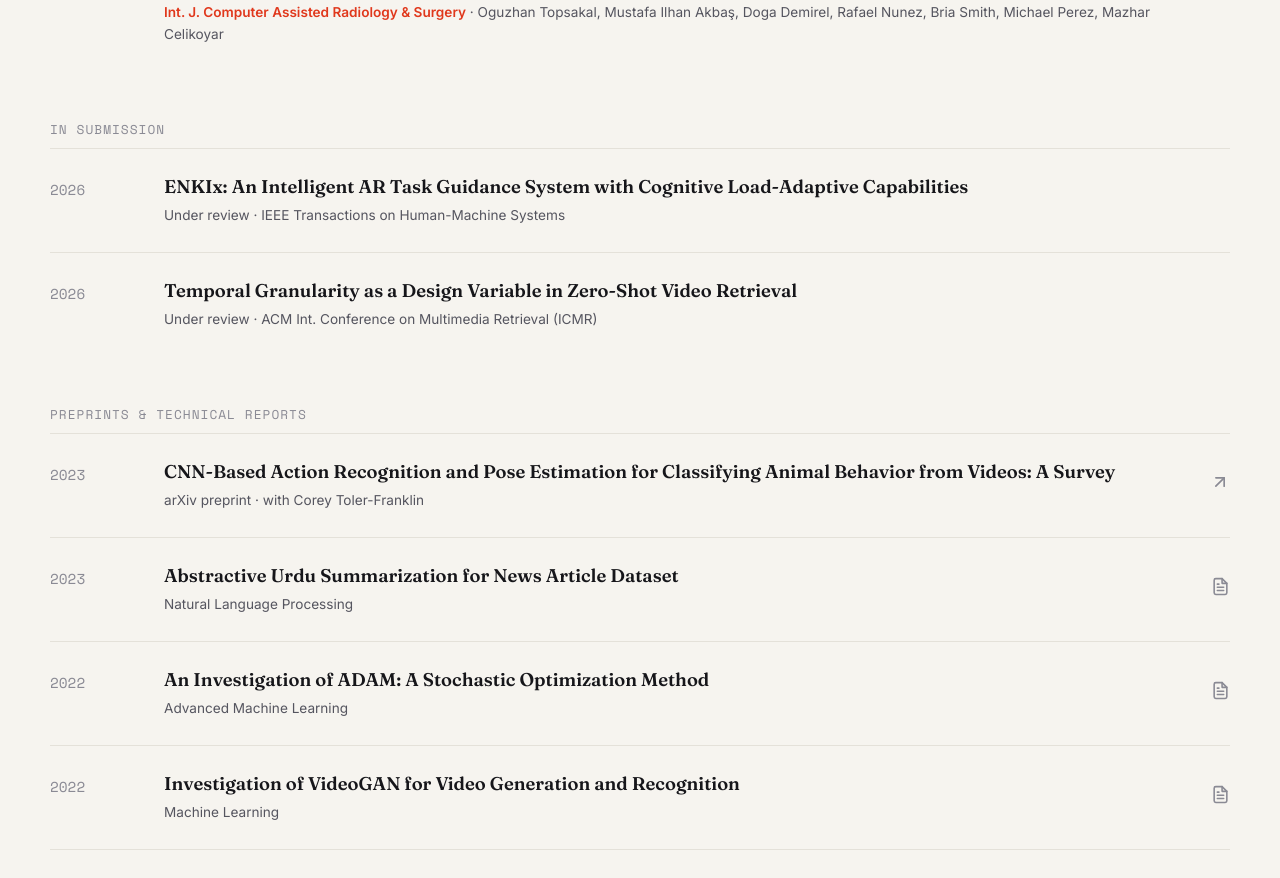
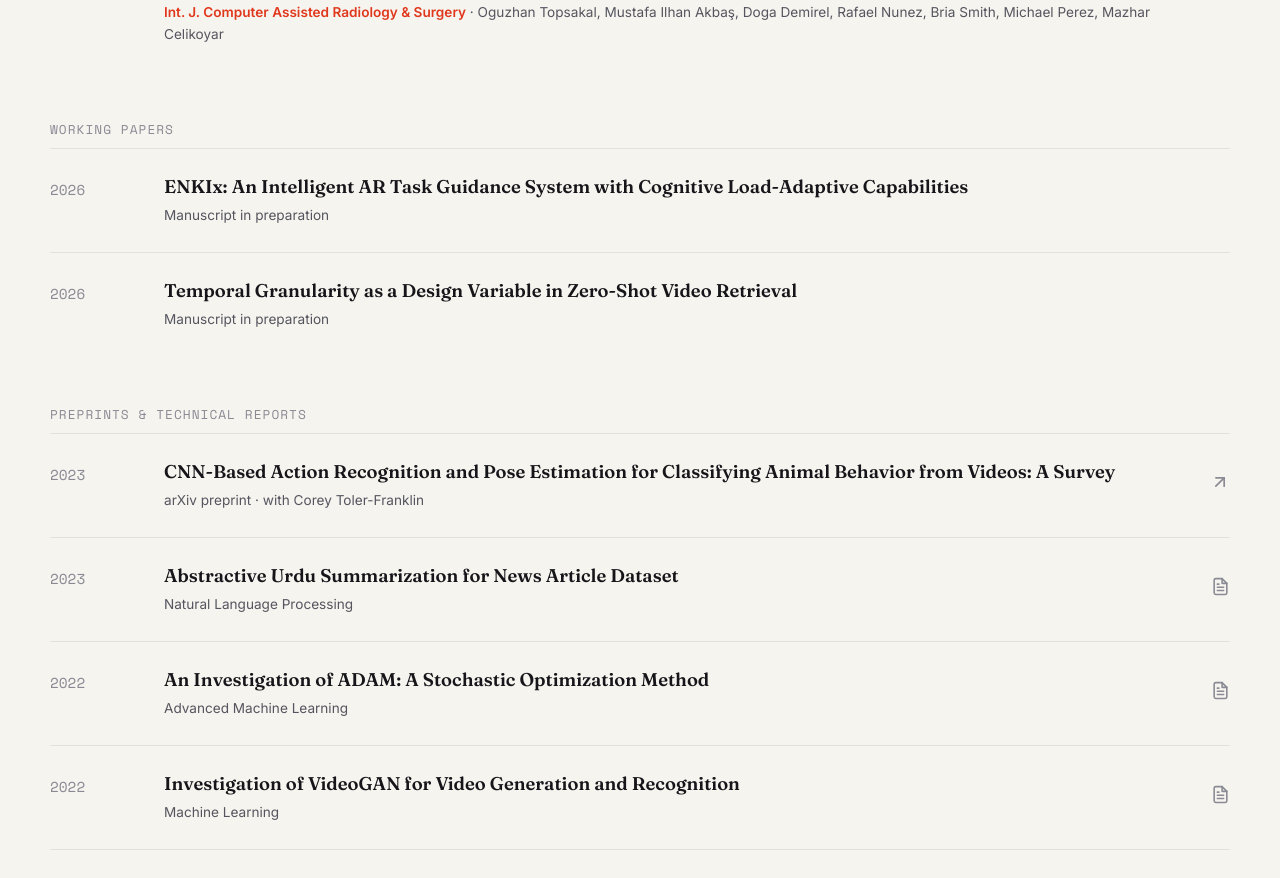
Before and after one commit to michaelperez023/michaelperez-portfolio, a React (Vite) app: page / in a window 1280 px wide. Shown: the part 2810-3688 px from the top of the page. Built offline with nearby package versions, Linux system fonts and the light colour scheme.

Commit message:
Relabel research papers as working papers in preparation
The two manuscripts are not currently under review; relabel the group from
"In submission" to "Working papers" and mark each "Manuscript in preparation"
(no target venue) for accuracy until they are resubmitted.

```diff
--- a/src/data/content.js
+++ b/src/data/content.js
@@ -101,14 +101,14 @@ export const publications = [
   },
 ];
 
-// Manuscripts currently under review at top venues.
-export const inSubmission = [
+// Active manuscripts being revised for submission.
+export const workingPapers = [
   {
     id: 1,
     year: "2026",
     title:
       "ENKIx: An Intelligent AR Task Guidance System with Cognitive Load-Adaptive Capabilities",
-    note: "Under review · IEEE Transactions on Human-Machine Systems",
+    note: "Manuscript in preparation",
     link: null,
   },
   {
@@ -116,7 +116,7 @@ export const inSubmission = [
     year: "2026",
     title:
       "Temporal Granularity as a Design Variable in Zero-Shot Video Retrieval",
-    note: "Under review · ACM Int. Conference on Multimedia Retrieval (ICMR)",
+    note: "Manuscript in preparation",
     link: null,
   },
 ];
--- a/src/sections/Research.jsx
+++ b/src/sections/Research.jsx
@@ -1,7 +1,7 @@
 import { FiArrowUpRight, FiFileText } from "react-icons/fi";
 import SectionHead from "../components/SectionHead";
 import Reveal from "../components/Reveal";
-import { publications, inSubmission, preprints } from "../data/content";
+import { publications, workingPapers, preprints } from "../data/content";
 
 function LeadPublication({ pub }) {
   return (
@@ -65,9 +65,9 @@ export default function Research() {
           ))}
         </ul>
 
-        <p className="pub-subhead">In submission</p>
+        <p className="pub-subhead">Working papers</p>
         <ul className="pub-list">
-          {inSubmission.map((pub) => (
+          {workingPapers.map((pub) => (
             <Reveal as="li" className="pub-item" key={pub.id}>
               <span className="pub-year">{pub.year}</span>
               <div>
```
